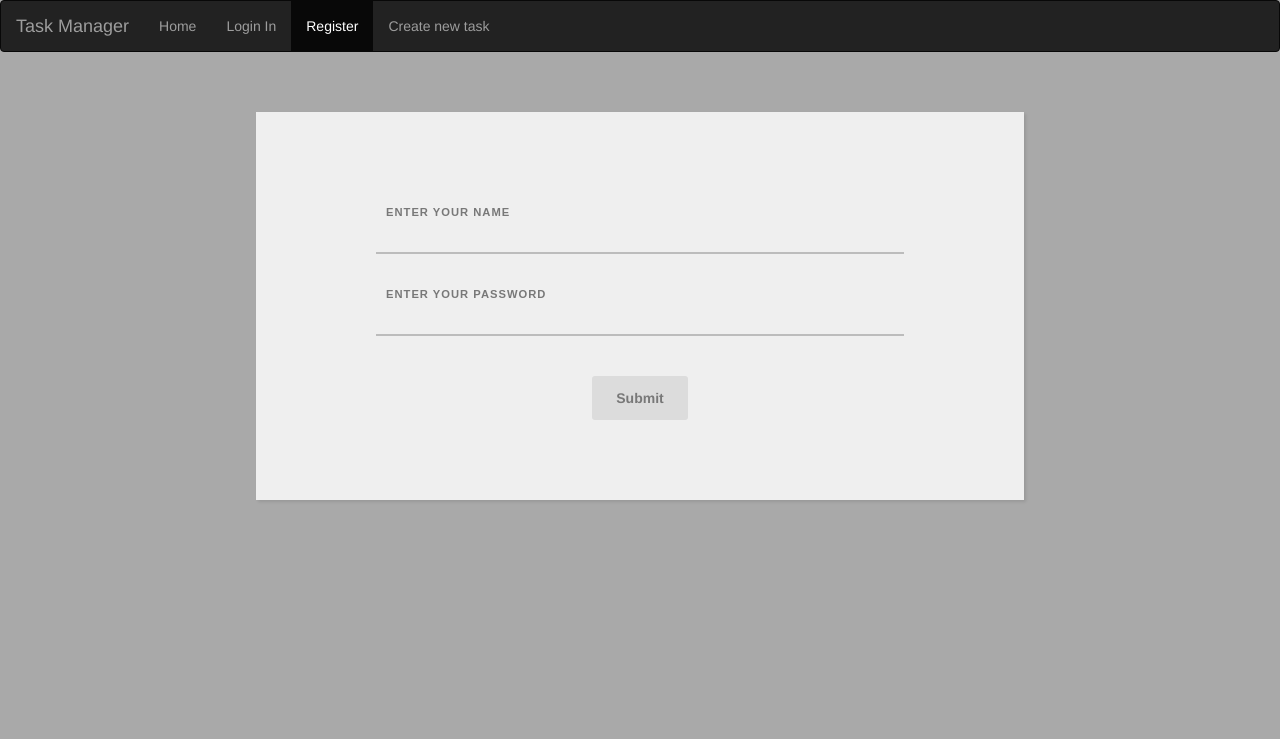
After one commit to voky191/TaskManager, a PHP site: template manager/views/register.php in a window 1280 px wide. The commit adds this page. Shown: the top 739 px of the page. Run offline with PHP 8.4, Linux system fonts and the light colour scheme; the template is opened without the code that fills it, so the values that code supplies are empty; some libraries are stand-ins or nearby versions.

Commit message:
Register/Login (not finished)

```diff
--- /dev/null
+++ b/manager/views/register.php
@@ -0,0 +1,146 @@
+<html>
+<head>
+    <title>Task Manager</title>
+    <!-- Bootstrap CDN -->
+    <link rel="stylesheet" href="https://maxcdn.bootstrapcdn.com/bootstrap/3.3.7/css/bootstrap.min.css">
+    <script src="https://ajax.googleapis.com/ajax/libs/jquery/3.2.1/jquery.min.js"></script>
+    <link rel="stylesheet" href="https://cdn.datatables.net/1.10.19/css/jquery.dataTables.min.css">
+    <script src="https://stackpath.bootstrapcdn.com/bootstrap/4.3.1/js/bootstrap.min.js" integrity="sha384-JjSmVgyd0p3pXB1rRibZUAYoIIy6OrQ6VrjIEaFf/nJGzIxFDsf4x0xIM+B07jRM" crossorigin="anonymous"></script>
+    <script src="https://cdn.datatables.net/1.10.19/js/jquery.dataTables.min.js"></script>
+    <style>
+        body {
+            background: darkgray;
+        }
+        form {
+            width: 60%;
+            margin: 60px auto;
+            background: #efefef;
+            padding: 60px 120px 80px 120px;
+            text-align: center;
+            -webkit-box-shadow: 2px 2px 3px rgba(0,0,0,0.1);
+            box-shadow: 2px 2px 3px rgba(0,0,0,0.1);
+        }
+        label {
+            display: block;
+            position: relative;
+            margin: 40px 0px;
+        }
+        .label-txt {
+            position: absolute;
+            top: -1.6em;
+            padding: 10px;
+            font-family: sans-serif;
+            font-size: .8em;
+            letter-spacing: 1px;
+            color: rgb(120,120,120);
+            transition: ease .3s;
+        }
+        .input {
+            width: 100%;
+            padding: 10px;
+            background: transparent;
+            border: none;
+            outline: none;
+        }
+
+        .line-box {
+            position: relative;
+            width: 100%;
+            height: 2px;
+            background: #BCBCBC;
+        }
+
+        .line {
+            position: absolute;
+            width: 0%;
+            height: 2px;
+            top: 0px;
+            left: 50%;
+            transform: translateX(-50%);
+            background: #8BC34A;
+            transition: ease .6s;
+        }
+
+        .input:focus + .line-box .line {
+            width: 100%;
+        }
+
+        .label-active {
+            top: -3em;
+        }
+
+        input.button {
+            display: inline-block;
+            padding: 12px 24px;
+            background: rgb(220,220,220);
+            font-weight: bold;
+            color: rgb(120,120,120);
+            border: none;
+            outline: none;
+            border-radius: 3px;
+            cursor: pointer;
+            transition: ease .3s;
+        }
+
+        input.button:hover {
+            background: black;
+            color: #ffffff;
+        }
+    </style>
+</head>
+<body>
+
+<nav class="navbar navbar-inverse">
+    <div class="container-fluid">
+        <div class="navbar-header">
+            <a class="navbar-brand" href="#">Task Manager</a>
+        </div>
+        <ul class="nav navbar-nav">
+            <li><a href="/news/">Home</a></li>
+            <li><a href="/login">Login In</a></li>
+            <li class="active"><a href="/register">Register</a></li>
+            <li><a href="/news/new/">Create new task</a></li>
+        </ul>
+    </div>
+</nav>
+
+<?php
+if($result == true):
+?>
+<p align="center">Registration completed</p>
+<?php
+else:
+?>
+<?php
+
+if(isset($errors) && is_array($errors))
+{
+    echo '<ul>';
+    foreach($errors as $error)
+    {
+        echo "<li>$error";
+    }
+    echo '<ul>';
+}
+
+?>
+<form action="#" method="post">
+    <label>
+        <p class="label-txt">ENTER YOUR NAME</p>
+        <input type="text" name="name" class="input" value="<?php echo $name; ?>">
+        <div class="line-box">
+            <div class="line"></div>
+        </div>
+    </label>
+    <label>
+        <p class="label-txt">ENTER YOUR PASSWORD</p>
+        <input type="text" name="password" class="input" value="<?php echo $pass; ?>">
+        <div class="line-box">
+            <div class="line"></div>
+        </div>
+    </label>
+    <input class="button" type="submit" name="submit" value="Submit"/>
+</form>
+<?php endif; ?>
+</body>
+</html>
```
Also changed, not shown: manager/config/routes.php (+8 -3 lines), manager/controllers/NewsController.php (+6 -12 lines), manager/controllers/UserController.php (added, +89 -0 lines), manager/index.php (+1 -16 lines), manager/models/news.php (+8 -1 lines), manager/models/user.php (added, +81 -0 lines), manager/views/details.php (+5 -3 lines), manager/views/edit.php (+10 -8 lines), manager/views/login.php (added, +135 -0 lines), manager/views/main.php (added, +79 -0 lines), manager/views/new.php (+5 -2 lines).
